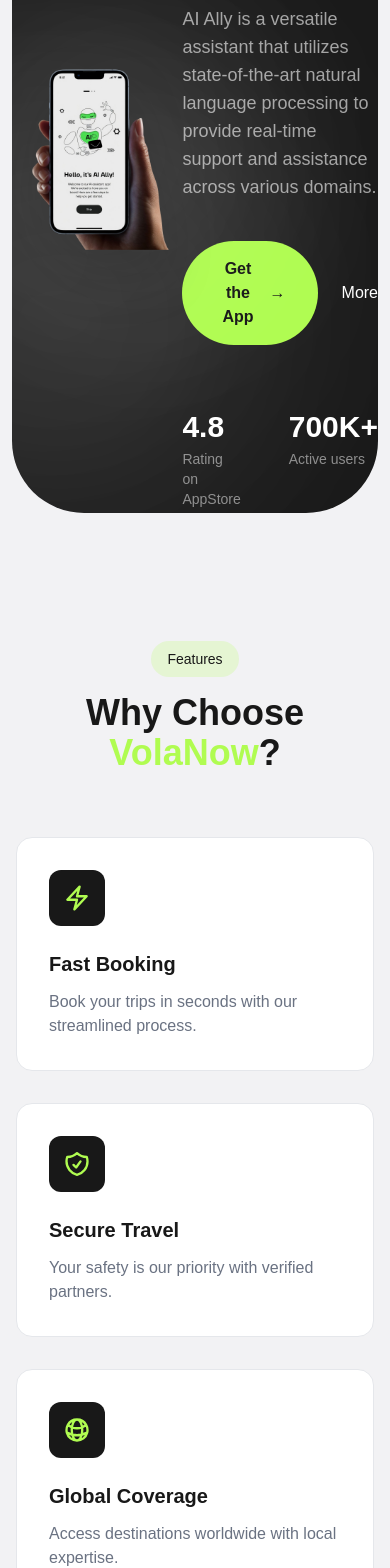
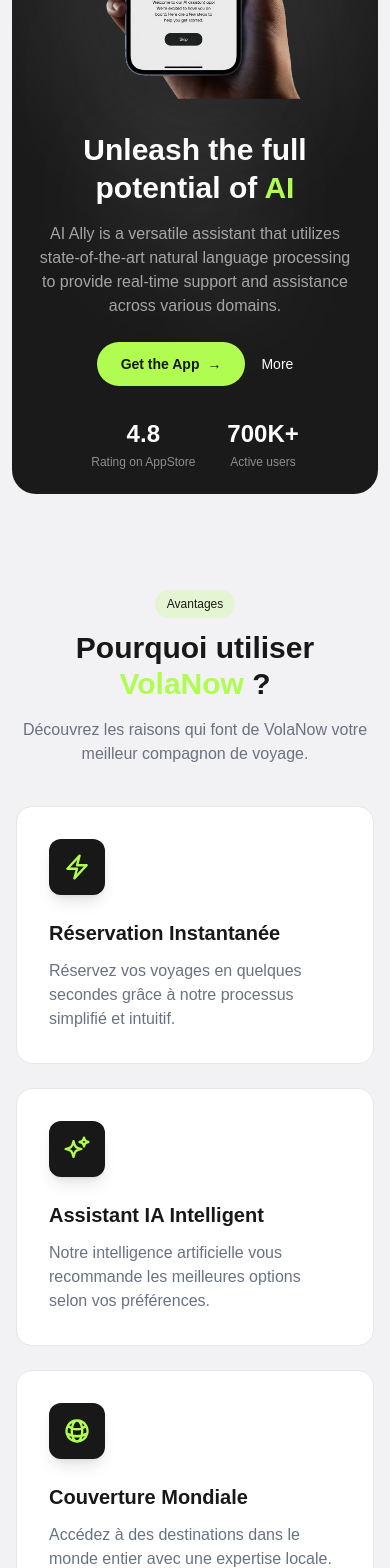
Before and after one commit to 2404mika/Website-VolaNow, a Next.js app: page / in a window 390 px wide. Shown: the part 300-1868 px from the top of the page. Built offline with nearby package versions, Linux system fonts and the light colour scheme; a web font is replaced by a local one.

Commit message:
Responsive pour toute écran

```diff
--- a/src/components/About.tsx
+++ b/src/components/About.tsx
@@ -30,21 +30,21 @@
   const aboutSection = useInView(0.2);
 
   return (
-    <section id="about" className="py-24 px-4 sm:px-6 lg:px-8 bg-white">
+    <section id="about" className="py-16 md:py-24 px-4 sm:px-6 lg:px-8 bg-white">
       <div ref={aboutSection.ref} className="max-w-7xl mx-auto">
         <div className={`text-center transition-all duration-700 ${aboutSection.isInView ? "opacity-100 translate-y-0" : "opacity-0 translate-y-10"}`}>
-          <span className="inline-block bg-[#B0FC51]/20 text-[#181818] px-4 py-2 rounded-full text-sm font-medium mb-4">
+          <span className="inline-block bg-[#B0FC51]/20 text-[#181818] px-3 md:px-4 py-1.5 md:py-2 rounded-full text-xs md:text-sm font-medium mb-3 md:mb-4">
             About Us
           </span>
-          <h2 className="text-4xl sm:text-5xl font-bold text-[#181818]">
+          <h2 className="text-3xl sm:text-4xl md:text-5xl font-bold text-[#181818]">
             Discover <span className="text-[#B0FC51]">VolaNow</span>
           </h2>
-          <p className="mt-6 text-gray-500 text-lg max-w-2xl mx-auto">
+          <p className="mt-4 md:mt-6 text-gray-500 text-base md:text-lg max-w-2xl mx-auto">
             We are dedicated to transforming the way you travel. Our AI-powered platform connects you with the best destinations and services worldwide.
           </p>
         </div>
 
-        <div className="mt-16 grid md:grid-cols-2 gap-12 items-center">
+        <div className="mt-10 md:mt-16 grid grid-cols-1 md:grid-cols-2 gap-8 md:gap-12 items-center">
           <div className={`transition-all duration-700 delay-200 ${aboutSection.isInView ? "opacity-100 translate-x-0" : "opacity-0 -translate-x-10"}`}>
             <div className="bg-[#1a1a1a] rounded-3xl p-8">
               <h3 className="text-2xl font-bold text-white mb-4">Our Mission</h3>
@@ -64,7 +64,7 @@
           </div>
         </div>
 
-        <div className={`mt-16 grid sm:grid-cols-3 gap-8 transition-all duration-700 delay-600 ${aboutSection.isInView ? "opacity-100 translate-y-0" : "opacity-0 translate-y-10"}`}>
+        <div className={`mt-10 md:mt-16 grid grid-cols-1 sm:grid-cols-3 gap-6 md:gap-8 transition-all duration-700 delay-600 ${aboutSection.isInView ? "opacity-100 translate-y-0" : "opacity-0 translate-y-10"}`}>
           {[
             { number: "50+", label: "Countries Covered" },
             { number: "1M+", label: "Happy Travelers" },
--- a/src/components/Contact.tsx
+++ b/src/components/Contact.tsx
@@ -36,21 +36,21 @@
   };
 
   return (
-    <section id="contact" className="py-24 px-4 sm:px-6 lg:px-8 bg-[#1a1a1a]">
+    <section id="contact" className="py-16 md:py-24 px-4 sm:px-6 lg:px-8 bg-[#1a1a1a]">
       <div ref={contactSection.ref} className="max-w-7xl mx-auto">
         <div className={`text-center transition-all duration-700 ${contactSection.isInView ? "opacity-100 translate-y-0" : "opacity-0 translate-y-10"}`}>
-          <span className="inline-block bg-[#B0FC51]/20 text-[#181818] px-4 py-2 rounded-full text-sm font-medium mb-4">
+          <span className="inline-block bg-[#B0FC51]/20 text-[#181818] px-3 md:px-4 py-1.5 md:py-2 rounded-full text-xs md:text-sm font-medium mb-3 md:mb-4">
             Contact Us
           </span>
-          <h2 className="text-4xl sm:text-5xl font-bold text-white">
+          <h2 className="text-3xl sm:text-4xl md:text-5xl font-bold text-white">
             Get in <span className="text-[#B0FC51]">Touch</span>
           </h2>
-          <p className="mt-6 text-white/60 text-lg max-w-2xl mx-auto">
+          <p className="mt-4 md:mt-6 text-white/60 text-base md:text-lg max-w-2xl mx-auto">
             Have questions or need assistance? We are here to help you every step of the way.
           </p>
         </div>
 
-        <div className={`mt-16 max-w-xl mx-auto transition-all duration-700 delay-200 ${contactSection.isInView ? "opacity-100 translate-y-0" : "opacity-0 translate-y-10"}`}>
+        <div className={`mt-10 md:mt-16 max-w-xl mx-auto transition-all duration-700 delay-200 ${contactSection.isInView ? "opacity-100 translate-y-0" : "opacity-0 translate-y-10"}`}>
           <form onSubmit={handleSubmit} className="space-y-6">
             <div>
               <input
@@ -88,7 +88,7 @@
           </form>
         </div>
 
-        <div className={`mt-16 grid sm:grid-cols-3 gap-8 text-center transition-all duration-700 delay-400 ${contactSection.isInView ? "opacity-100 translate-y-0" : "opacity-0 translate-y-10"}`}>
+        <div className={`mt-12 md:mt-16 grid grid-cols-1 sm:grid-cols-3 gap-6 md:gap-8 text-center transition-all duration-700 delay-400 ${contactSection.isInView ? "opacity-100 translate-y-0" : "opacity-0 translate-y-10"}`}>
           {[
             { icon: "📍", label: "123 Travel Street, World" },
             { icon: "📧", label: "contact@volanow.com" },
--- a/src/components/Features.tsx
+++ b/src/components/Features.tsx
@@ -30,55 +30,68 @@
   const featuresSection = useInView(0.2);
 
   return (
-    <section id="features" className="py-24 px-4 sm:px-6 lg:px-8">
+    <section id="features" className="py-16 md:py-24 px-4 sm:px-6 lg:px-8">
       <div ref={featuresSection.ref} className="max-w-7xl mx-auto">
         <div className={`text-center transition-all duration-700 ${featuresSection.isInView ? "opacity-100 translate-y-0" : "opacity-0 translate-y-10"}`}>
-          <span className="inline-block bg-[#B0FC51]/20 text-[#181818] px-4 py-2 rounded-full text-sm font-medium mb-4">
-            Features
+          <span className="inline-block bg-[#B0FC51]/20 text-[#181818] px-3 md:px-4 py-1.5 md:py-2 rounded-full text-xs md:text-sm font-medium mb-3 md:mb-4">
+            Avantages
           </span>
-          <h2 className="text-4xl sm:text-5xl font-bold text-[#181818]">
-            Why Choose <span className="text-[#B0FC51]">VolaNow</span>?
+          <h2 className="text-3xl sm:text-4xl md:text-5xl font-bold text-[#181818]">
+            Pourquoi utiliser <span className="text-[#B0FC51]">VolaNow</span> ?
           </h2>
+          <p className="mt-4 md:mt-6 text-gray-500 text-base md:text-lg max-w-2xl mx-auto">
+            Découvrez les raisons qui font de VolaNow votre meilleur compagnon de voyage.
+          </p>
         </div>
 
-        <div className="mt-16 grid sm:grid-cols-2 lg:grid-cols-3 gap-8">
+        <div className="mt-10 md:mt-16 grid grid-cols-1 sm:grid-cols-2 lg:grid-cols-4 gap-6 md:gap-8">
           {[
             {
               icon: (
                 <path strokeLinecap="round" strokeLinejoin="round" d="M3.75 13.5l10.5-11.25L12 10.5h8.25L9.75 21.75 12 13.5H3.75z" />
               ),
-              title: "Fast Booking",
-              desc: "Book your trips in seconds with our streamlined process."
+              title: "Réservation Instantanée",
+              desc: "Réservez vos voyages en quelques secondes grâce à notre processus simplifié et intuitif."
+            },
+            {
+              icon: (
+                <path strokeLinecap="round" strokeLinejoin="round" d="M9.813 15.904L9 18.75l-.813-2.846a4.5 4.5 0 00-3.09-3.09L2.25 12l2.846-.813a4.5 4.5 0 003.09-3.09L9 5.25l.813 2.846a4.5 4.5 0 003.09 3.09L15.75 12l-2.846.813a4.5 4.5 0 00-3.09 3.09zM18.259 8.715L18 9.75l-.259-1.035a3.375 3.375 0 00-2.455-2.456L14.25 6l1.036-.259a3.375 3.375 0 002.455-2.456L18 2.25l.259 1.035a3.375 3.375 0 002.455 2.456L21.75 6l-1.036.259a3.375 3.375 0 00-2.455 2.456z" />
+              ),
+              title: "Assistant IA Intelligent",
+              desc: "Notre intelligence artificielle vous recommande les meilleures options selon vos préférences."
+            },
+            {
+              icon: (
+                <path strokeLinecap="round" strokeLinejoin="round" d="M12 21a9.004 9.004 0 008.716-6.747M12 21a9.004 9.004 0 01-8.716-6.747M12 21c2.485 0 4.5-4.03 4.5-9S14.485 3 12 3m0 18c-2.485 0-4.5-4.03-4.5-9S9.515 3 12 3m0 0a8.997 8.997 0 017.843 4.582M12 3a8.997 8.997 0 00-7.843 4.582m15.686 0A11.953 11.953 0 0112 10.5c-2.998 0-5.74-1.1-7.843-2.918m15.686 0A8.959 8.959 0 0121 12c0 .778-.099 1.533-.284 2.253m0 0A17.919 17.919 0 0112 16.5c-3.162 0-6.133-.815-8.716-2.247m0 0A9.015 9.015 0 013 12c0-1.605.42-3.113 1.157-4.418" />
+              ),
+              title: "Couverture Mondiale",
+              desc: "Accédez à des destinations dans le monde entier avec une expertise locale."
             },
             {
               icon: (
                 <path strokeLinecap="round" strokeLinejoin="round" d="M9 12.75L11.25 15 15 9.75m-3-7.036A11.959 11.959 0 013.598 6 11.99 11.99 0 003 9.749c0 5.592 3.824 10.29 9 11.623 5.176-1.332 9-6.03 9-11.622 0-1.31-.21-2.571-.598-3.751h-.152c-3.196 0-6.1-1.248-8.25-3.285z" />
               ),
-              title: "Secure Travel",
-              desc: "Your safety is our priority with verified partners."
-            },
-            {
-              icon: (
-                <path strokeLinecap="round" strokeLinejoin="round" d="M12 21a9.004 9.004 0 008.716-6.747M12 21a9.004 9.004 0 01-8.716-6.747M12 21c2.485 0 4.5-4.03 4.5-9S14.485 3 12 3m0 18c-2.485 0-4.5-4.03-4.5-9S9.515 3 12 3m0 0a8.997 8.997 0 017.843 4.582M12 3a8.997 8.997 0 00-7.843 4.582m15.686 0A11.953 11.953 0 0112 10.5c-2.998 0-5.74-1.1-7.843-2.918m15.686 0A8.959 8.959 0 0121 12c0 .778-.099 1.533-.284 2.253m0 0A17.919 17.919 0 0112 16.5c-3.162 0-6.133-.815-8.716-2.247m0 0A9.015 9.015 0 013 12c0-1.605.42-3.113 1.157-4.418" />
-              ),
-              title: "Global Coverage",
-              desc: "Access destinations worldwide with local expertise."
+              title: "Voyage Sécurisé",
+              desc: "Votre sécurité est notre priorité avec des partenaires vérifiés et certifiés."
             }
           ].map((feature, index) => (
             <div
               key={index}
-              className={`group bg-white border border-gray-200 rounded-2xl p-8 hover:border-[#B0FC51]/50 transition-all duration-500 hover:shadow-xl hover:shadow-[#B0FC51]/10 hover:-translate-y-2 ${
+              className={`group bg-white border border-gray-200 rounded-2xl p-8 hover:border-[#B0FC51] transition-all duration-500 hover:shadow-2xl hover:shadow-[#B0FC51]/20 hover:-translate-y-3 hover:scale-[1.02] cursor-pointer relative overflow-hidden ${
                 featuresSection.isInView ? "opacity-100 translate-y-0" : "opacity-0 translate-y-10"
               }`}
               style={{ transitionDelay: `${(index + 1) * 150}ms` }}
             >
-              <div className="w-14 h-14 bg-[#181818] rounded-xl flex items-center justify-center mb-6 group-hover:bg-[#B0FC51] transition-colors duration-300">
-                <svg xmlns="http://www.w3.org/2000/svg" fill="none" viewBox="0 0 24 24" strokeWidth={2} stroke="#B0FC51" className="w-7 h-7 group-hover:stroke-[#181818] transition-colors duration-300">
-                  {feature.icon}
-                </svg>
+              <div className="absolute inset-0 bg-gradient-to-br from-[#B0FC51]/0 to-[#B0FC51]/0 group-hover:from-[#B0FC51]/5 group-hover:to-[#B0FC51]/10 transition-all duration-500"></div>
+              <div className="relative z-10">
+                <div className="w-14 h-14 bg-[#181818] rounded-xl flex items-center justify-center mb-6 group-hover:bg-[#B0FC51] group-hover:rotate-6 group-hover:scale-110 transition-all duration-500 shadow-lg group-hover:shadow-[#B0FC51]/40">
+                  <svg xmlns="http://www.w3.org/2000/svg" fill="none" viewBox="0 0 24 24" strokeWidth={2} stroke="#B0FC51" className="w-7 h-7 group-hover:stroke-[#181818] group-hover:scale-110 transition-all duration-500">
+                    {feature.icon}
+                  </svg>
+                </div>
+                <h3 className="text-xl font-semibold text-[#181818] mb-3 group-hover:text-[#B0FC51] transition-colors duration-300">{feature.title}</h3>
+                <p className="text-gray-500 group-hover:text-gray-600 transition-colors duration-300">{feature.desc}</p>
               </div>
-              <h3 className="text-xl font-semibold text-[#181818] mb-3">{feature.title}</h3>
-              <p className="text-gray-500">{feature.desc}</p>
             </div>
           ))}
         </div>
--- a/src/components/Footer.tsx
+++ b/src/components/Footer.tsx
@@ -1,9 +1,9 @@
 export default function Footer() {
   return (
-    <footer className="py-10 px-4 sm:px-6 lg:px-8 border-t border-gray-200 bg-[#F2F2F4]">
+    <footer className="py-8 md:py-10 px-4 sm:px-6 lg:px-8 border-t border-gray-200 bg-[#F2F2F4]">
       <div className="max-w-7xl mx-auto flex flex-col sm:flex-row justify-between items-center gap-4">
-        <div className="text-[#B0FC51] font-bold text-xl">VolaNow</div>
-        <p className="text-gray-400">&copy; {new Date().getFullYear()} VolaNow. All rights reserved.</p>
+        <div className="text-[#B0FC51] font-bold text-lg md:text-xl">VolaNow</div>
+        <p className="text-gray-400 text-sm md:text-base">&copy; {new Date().getFullYear()} VolaNow. All rights reserved.</p>
       </div>
     </footer>
   );
--- a/src/components/Header.tsx
+++ b/src/components/Header.tsx
@@ -6,9 +6,9 @@
   const [menuOpen, setMenuOpen] = useState(false);
 
   return (
-    <header className="fixed top-3 left-3 right-3 z-50">
-      <div className="bg-white/80 backdrop-blur-xl border border-black/10 rounded-2xl px-6 py-4 flex items-center justify-between shadow-2xl">
-        <div className="text-[#B0FC51] font-bold text-xl tracking-tight">
+    <header className="fixed top-2 md:top-3 left-2 md:left-3 right-2 md:right-3 z-50">
+      <div className="bg-white/80 backdrop-blur-xl border border-black/10 rounded-xl md:rounded-2xl px-4 md:px-6 py-3 md:py-4 flex items-center justify-between shadow-2xl">
+        <div className="text-[#B0FC51] font-bold text-lg md:text-xl tracking-tight">
           VolaNow
         </div>
 
--- a/src/components/Hero.tsx
+++ b/src/components/Hero.tsx
@@ -13,56 +13,56 @@
   return (
     <section id="home" className="mx-3 pt-24 pb-8">
       <div className="w-full">
-        <div className="bg-[#1a1a1a] rounded-[4.5rem] overflow-hidden min-h-[85vh] flex items-center md:px-16 justify-between">
+        <div className="bg-[#1a1a1a] rounded-3xl md:rounded-[4.5rem] overflow-hidden min-h-[70vh] md:min-h-[85vh] flex flex-col lg:flex-row items-center justify-center p-6 md:p-12 lg:px-16">
           <div className="absolute inset-0">
-            <div className="absolute top-1/3 right-1/4 w-[500px] h-[500px] bg-white/5 rounded-full blur-[120px]"></div>
-            <div className="absolute top-1/2 right-1/3 w-[400px] h-[400px] bg-white/8 rounded-full blur-[100px]"></div>
-            <div className="absolute bottom-1/4 right-1/4 w-[300px] h-[300px] bg-white/5 rounded-full blur-[80px]"></div>
+            <div className="absolute top-1/3 right-1/4 w-[200px] md:w-[500px] h-[200px] md:h-[500px] bg-white/5 rounded-full blur-[80px] md:blur-[120px]"></div>
+            <div className="absolute top-1/2 right-1/3 w-[150px] md:w-[400px] h-[150px] md:h-[400px] bg-white/8 rounded-full blur-[60px] md:blur-[100px]"></div>
+            <div className="absolute bottom-1/4 right-1/4 w-[100px] md:w-[300px] h-[100px] md:h-[300px] bg-white/5 rounded-full blur-[50px] md:blur-[80px]"></div>
           </div>
 
-          <div className="z-10 w-full h-full flex items-center justify-center">
-            <div className="order-2 lg:order-1 flex flex-col justify-center">
-              <h1 className={`text-4xl sm:text-5xl lg:text-6xl xl:text-7xl font-bold text-white leading-tight transition-all duration-1000 ${loaded ? "opacity-100 translate-y-0" : "opacity-0 translate-y-10"}`}>
+          <div className="z-10 w-full h-full flex flex-col lg:flex-row items-center justify-center gap-8 lg:gap-12">
+            <div className="order-2 lg:order-1 flex flex-col justify-center items-center lg:items-start text-center lg:text-left">
+              <h1 className={`text-3xl sm:text-4xl md:text-5xl lg:text-6xl xl:text-7xl font-bold text-white leading-tight transition-all duration-1000 ${loaded ? "opacity-100 translate-y-0" : "opacity-0 translate-y-10"}`}>
                 Unleash the full
                 <br />
                 potential of <span className="text-[#B0FC51]">AI</span>
               </h1>
 
-              <p className={`mt-6 text-white/60 text-lg max-w-md transition-all duration-1000 delay-200 ${loaded ? "opacity-100 translate-y-0" : "opacity-0 translate-y-10"}`}>
+              <p className={`mt-4 md:mt-6 text-white/60 text-base md:text-lg max-w-sm md:max-w-md transition-all duration-1000 delay-200 ${loaded ? "opacity-100 translate-y-0" : "opacity-0 translate-y-10"}`}>
                 AI Ally is a versatile assistant that utilizes state-of-the-art natural language processing to provide real-time support and assistance across various domains.
               </p>
 
-              <div className={`mt-10 flex items-center gap-6 transition-all duration-1000 delay-300 ${loaded ? "opacity-100 translate-y-0" : "opacity-0 translate-y-10"}`}>
-                <button className="group bg-[#B0FC51] text-[#181818] px-8 py-4 rounded-full font-bold flex items-center gap-2 hover:scale-105 transition-transform">
+              <div className={`mt-6 md:mt-10 flex items-center gap-4 md:gap-6 transition-all duration-1000 delay-300 ${loaded ? "opacity-100 translate-y-0" : "opacity-0 translate-y-10"}`}>
+                <button className="group bg-[#B0FC51] text-[#181818] px-6 md:px-8 py-3 md:py-4 rounded-full font-bold flex items-center gap-2 hover:scale-105 transition-transform text-sm md:text-base">
                   Get the App
                   <span>→</span>
                 </button>
-                <button className="text-white font-medium hover:underline">
+                <button className="text-white font-medium hover:underline text-sm md:text-base">
                   More
                 </button>
               </div>
 
-              <div className={`mt-16 flex gap-12 transition-all duration-1000 delay-500 ${loaded ? "opacity-100 translate-y-0" : "opacity-0 translate-y-10"}`}>
+              <div className={`mt-8 md:mt-16 flex gap-8 md:gap-12 transition-all duration-1000 delay-500 ${loaded ? "opacity-100 translate-y-0" : "opacity-0 translate-y-10"}`}>
                 <div>
-                  <div className="text-3xl lg:text-4xl font-bold text-white">4.8</div>
-                  <div className="text-white/50 text-sm mt-1">Rating on AppStore</div>
+                  <div className="text-2xl md:text-3xl lg:text-4xl font-bold text-white">4.8</div>
+                  <div className="text-white/50 text-xs md:text-sm mt-1">Rating on AppStore</div>
                 </div>
                 <div>
-                  <div className="text-3xl lg:text-4xl font-bold text-white">700K+</div>
-                  <div className="text-white/50 text-sm mt-1">Active users</div>
+                  <div className="text-2xl md:text-3xl lg:text-4xl font-bold text-white">700K+</div>
+                  <div className="text-white/50 text-xs md:text-sm mt-1">Active users</div>
                 </div>
               </div>
             </div>
 
-            <div className="order-1 lg:order-2 flex items-end justify-center lg:justify-end">
+            <div className="order-1 lg:order-2 flex items-end justify-center">
               <div className={`relative transition-all duration-1000 delay-300 ${loaded ? "opacity-100 translate-x-0" : "opacity-0 translate-x-10"}`}>
-                <div className="absolute -inset-12 bg-white/10 rounded-full blur-[100px]"></div>
+                <div className="absolute -inset-8 md:-inset-12 bg-white/10 rounded-full blur-[60px] md:blur-[100px]"></div>
                 <Image
                   src="/phone.png"
                   alt="VolaNow App"
                   width={950}
                   height={900}
-                  className="relative z-10 w-[400px] sm:w-[550px] lg:w-[700px] h-auto drop-shadow-2xl"
+                  className="relative z-10 w-[250px] sm:w-[350px] md:w-[450px] lg:w-[600px] xl:w-[700px] h-auto drop-shadow-2xl"
                   priority
                 />
               </div>
```
Also changed, not shown: 1 other file (tests, documents, lock files or other folders).
